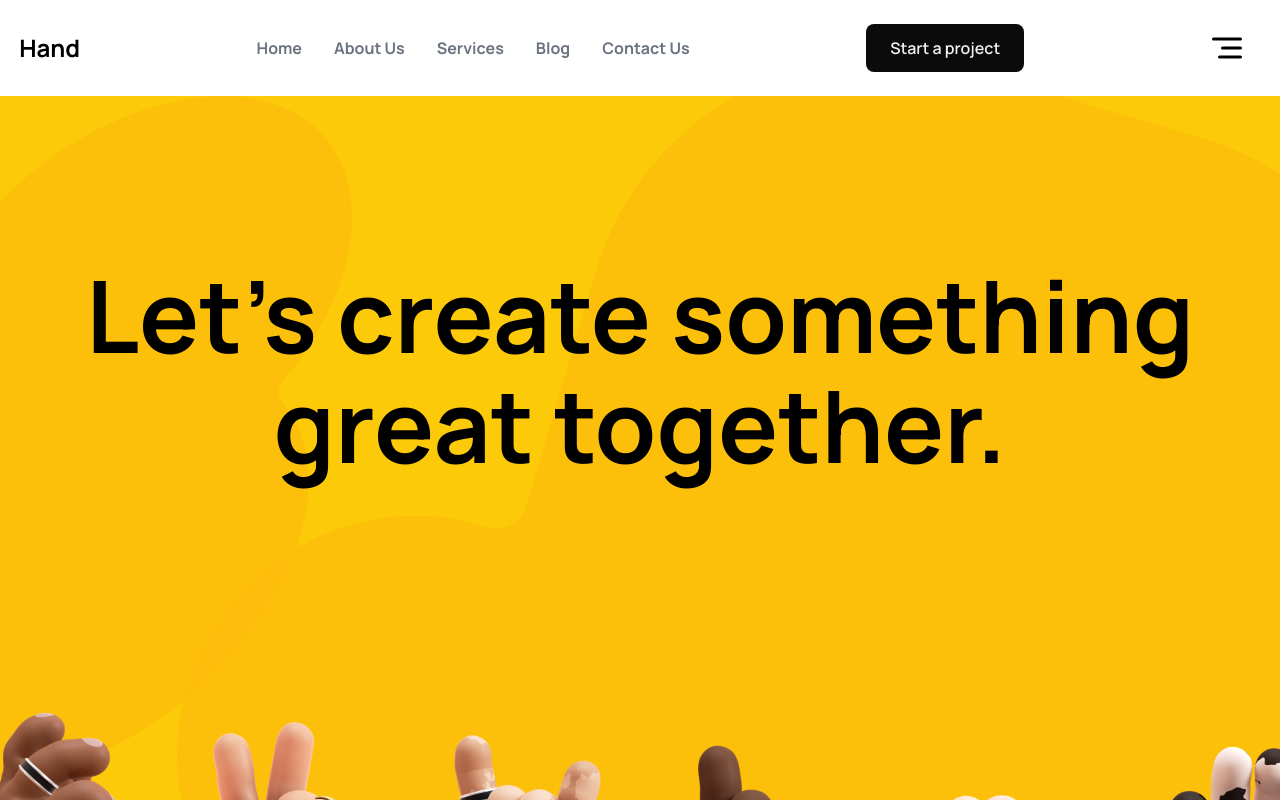
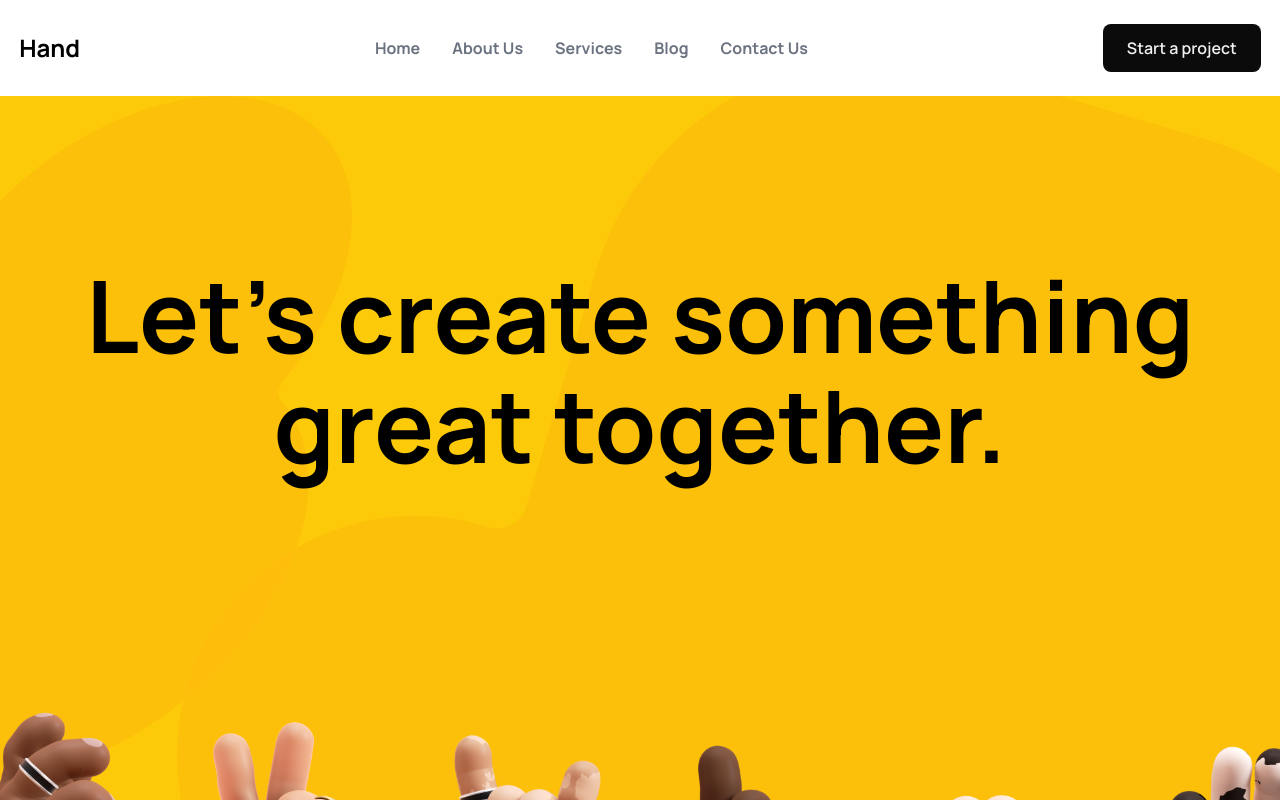
Before and after one commit to AJ1732/smg-task, a React (Vite) app: page / in a window 1280 px wide. Shown: the top 800 px of the page. Built offline with nearby package versions, Linux system fonts and the light colour scheme.

Commit message:
chore: adjust responsiveness

```diff
--- a/src/components/form/ContactForm.tsx
+++ b/src/components/form/ContactForm.tsx
@@ -14,7 +14,7 @@ const ContactForm = () => {
       className="size-full max-w-[46.9375rem] text-black-0"
     >
       <fieldset className="flex-center lg:flex-end flex-col gap-7">
-        <legend className="mb-12 max-md:mx-auto lg:ml-auto">
+        <legend className="mb-12 max-lg:mx-auto lg:ml-auto">
           <h3 className="text-center text-[2.75rem] font-bold lg:text-right">
             We'd love to hear <br />
             from you
--- a/src/components/layout/Navigation.tsx
+++ b/src/components/layout/Navigation.tsx
@@ -47,7 +47,7 @@ const Navigation = () => {
           {/* HAMBURGER */}
           <button
             onClick={() => setOpenNav((prev) => !prev)}
-            className="rounded p-4 transition-all duration-500 hover:bg-primary-0/20"
+            className="md:hidden rounded p-4 transition-all duration-500 hover:bg-primary-0/20"
           >
             <svg
               xmlns="http://www.w3.org/2000/svg"
```
